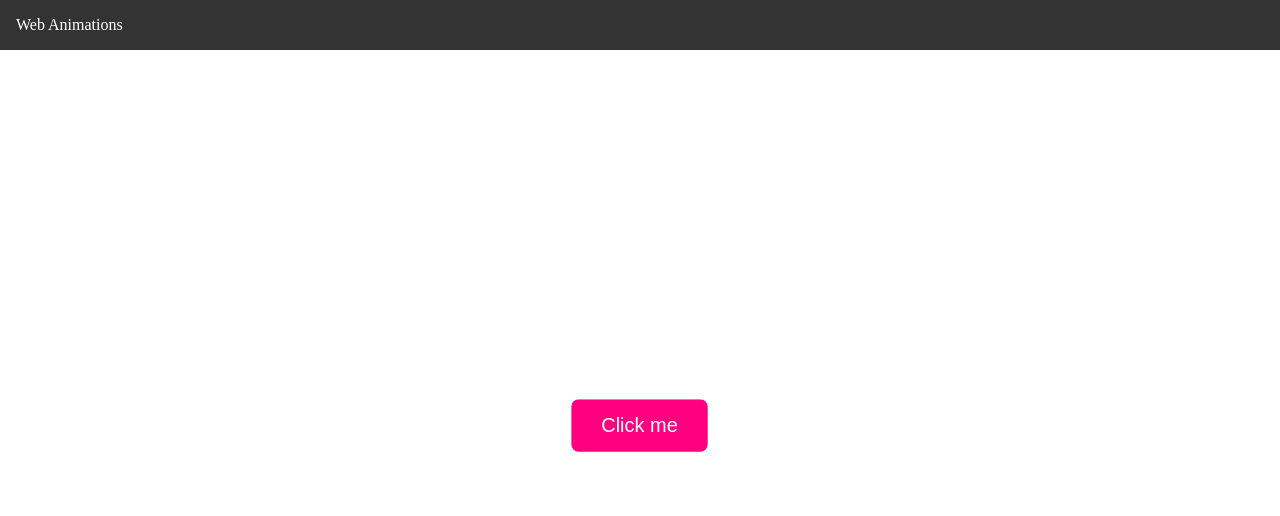
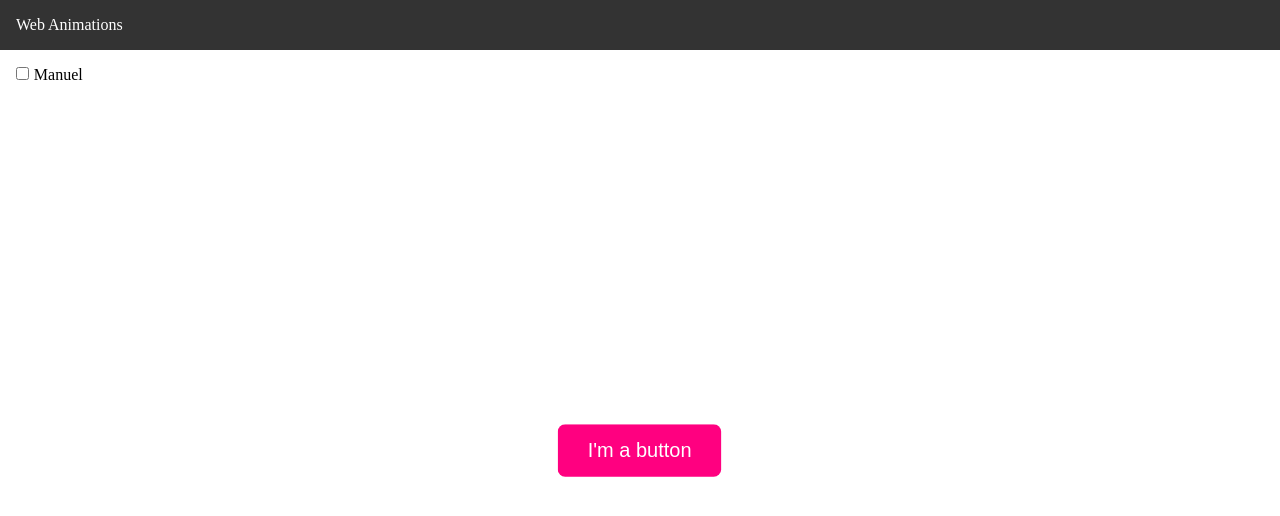
Before and after one commit to Johnson1602/web-animations, a Next.js app: page /basics in a window 1280 px wide. Shown: the top 516 px of the page. Built offline with nearby package versions, Linux system fonts and the light colour scheme.

Commit message:
feat: add manuel control to basics

```diff
--- a/app/basics/page.tsx
+++ b/app/basics/page.tsx
@@ -1,11 +1,52 @@
 'use client'
 
+import { useState, Fragment } from 'react'
 import { motion } from 'framer-motion'
 import { DemoWrapper } from '@/components'
 
 export default function BasicsPage() {
+  const [isManuel, setIsManuel] = useState(false)
+  const [isAnimate, setIsAnimate] = useState(false)
+
   return (
+    <Fragment>
+      <div className='manuel-control__wrapper'>
+        <div className='manuel-control'>
+          <input
+            id='manuel-control__checkbox'
+            type='checkbox'
+            checked={isManuel}
+            onChange={() => setIsManuel(!isManuel)}
+          />
+          <label
+            htmlFor='manuel-control__checkbox'
+            className='manuel-control__label'
+          >
+            Manuel
+          </label>
+        </div>
+        {isManuel && (
+          <button
+            className='demo-button manuel-control__button'
+            onClick={() => setIsAnimate(!isAnimate)}
+          >
+            Animate
+          </button>
+        )}
+      </div>
       <DemoWrapper>
+        {isManuel ? (
+          <motion.button
+            className='demo-button'
+            animate={{
+              backgroundColor: isAnimate ? '#ff0080' : '#f0f0f0',
+              color: isAnimate ? '#fff' : '#191919',
+              scale: isAnimate ? 1.5 : 1,
+            }}
+          >
+            I'm a button
+          </motion.button>
+        ) : (
           <motion.button
             className='demo-button'
             animate={{
@@ -15,15 +56,17 @@ export default function BasicsPage() {
               scale: 1.5,
             }}
             transition={{
-          delay: 1,
+              // delay: 1,
               // ease: 'easeInOut',
               repeat: Infinity,
               repeatDelay: 0.5,
               repeatType: 'reverse',
             }}
           >
-        Click me
+            I'm a button
           </motion.button>
+        )}
       </DemoWrapper>
+    </Fragment>
   )
 }
--- a/app/demo.scss
+++ b/app/demo.scss
@@ -1,3 +1,26 @@
+.manuel-control__wrapper {
+  display: flex;
+  align-items: center;
+  height: 50px;
+  padding: 0 1rem;
+}
+
+.manuel-control * {
+  cursor: pointer;
+}
+
+.manuel-control__label {
+  margin-inline-start: 0.3rem;
+}
+
+.manuel-control__button {
+  margin-inline-start: 2rem;
+
+  &:hover {
+    background-color: #bbb;
+  }
+}
+
 .demo__list {
   display: flex;
   flex-direction: column;
```
Lines whose indentation alone changed are shown as unchanged.
